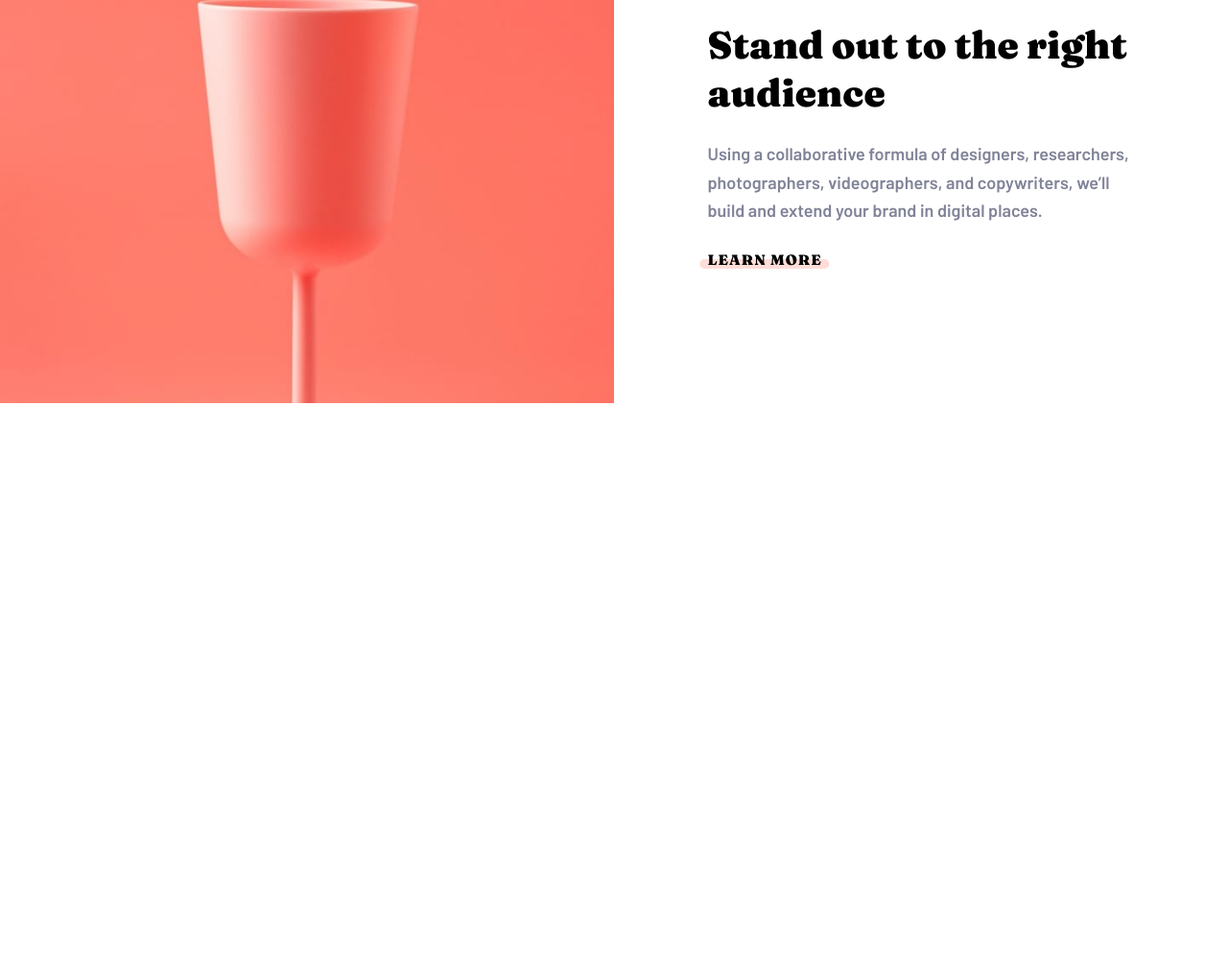
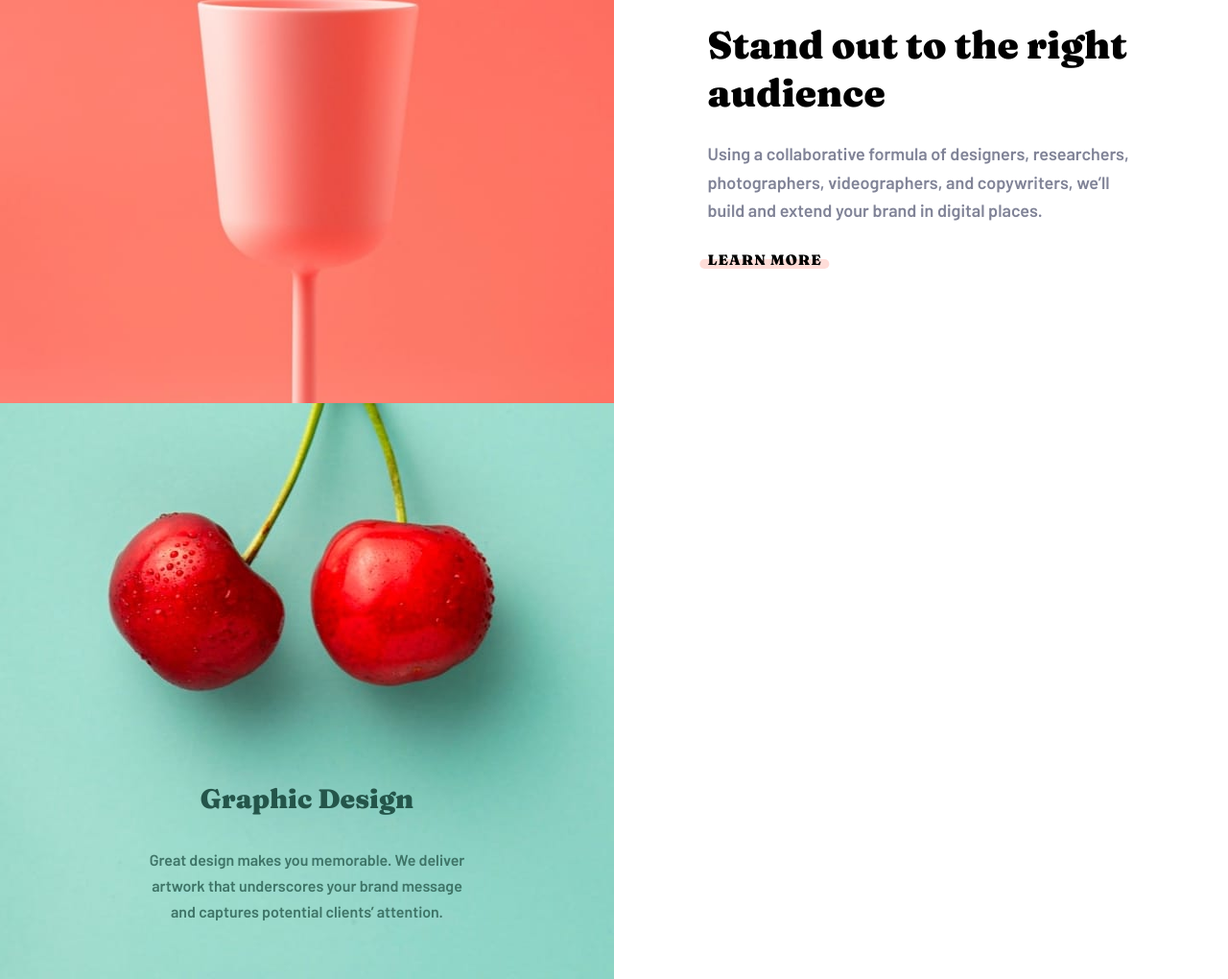
Before and after one commit to runny-life/sunnyside-agency-landing-page, a website: page index.html in a window 1280 px wide. Shown: the part 1447-2467 px from the top of the page at 96% size. Before the commit the page ends 1867 px from the top, so only its background shows below. Drawn offline with Linux system fonts and the light colour scheme.

Commit message:
feat: add section graphic

```diff
--- a/index.html
+++ b/index.html
@@ -134,9 +134,9 @@
         </a>
       </section>
     </div>
-    <main class="grid">
+    <main class="grid lg:grid-cols-2">
       <section
-        class="grid lg:grid-cols-2"
+        class="grid lg:grid-cols-2 lg:col-span-full"
         aria-labelledby="transform-title"
         aria-describedby="transform-description"
       >
@@ -175,7 +175,7 @@
         </div>
       </section>
       <section
-        class="grid lg:grid-cols-2"
+        class="grid lg:grid-cols-2 lg:col-span-full"
         aria-labelledby="stand-out-title"
         aria-describedby="stand-out-description"
       >
@@ -213,6 +213,28 @@
           </div>
         </div>
       </section>
+      <section
+        class="bg-[url('/src/assets/images/mobile/image-graphic-design.jpg')] md:bg-[url('/src/assets/images/desktop/image-graphic-design.jpg')] bg-cover bg-center bg-no-repeat grid justify-center items-end min-h-150 px-4.5 pb-14"
+        aria-labelledby="graphic-title"
+        aria-describedby="graphic-description"
+      >
+        <div class="grid gap-8 text-center max-w-85">
+          <h2
+            class="text-preset-5 font-fraunces text-green-800"
+            id="graphic-title"
+          >
+            Graphic Design
+          </h2>
+          <p
+            class="text-preset-11 font-barlow text-green-600"
+            id="graphic-description"
+          >
+            Great design makes you memorable. We deliver artwork that
+            underscores your brand message and captures potential clients’
+            attention.
+          </p>
+        </div>
+      </section>
     </main>
   </body>
 </html>
```
Also changed, not shown: src/styles/output.css.
